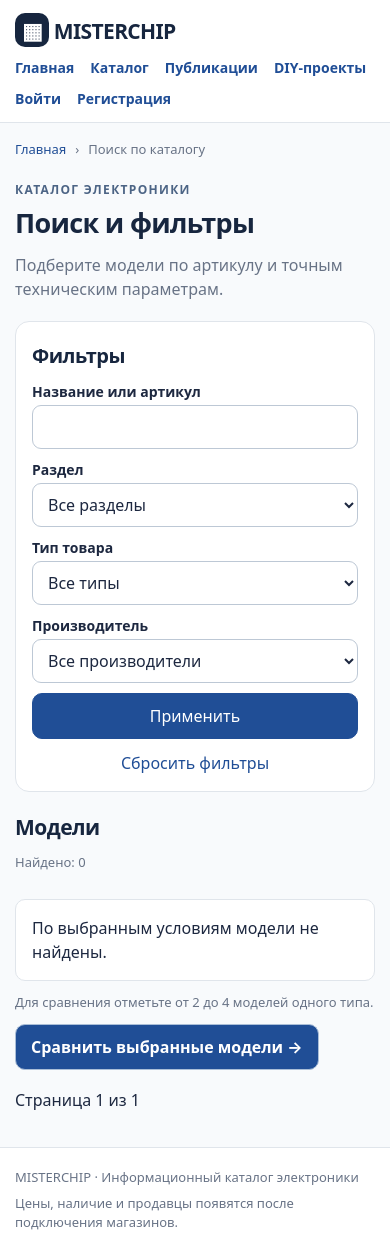
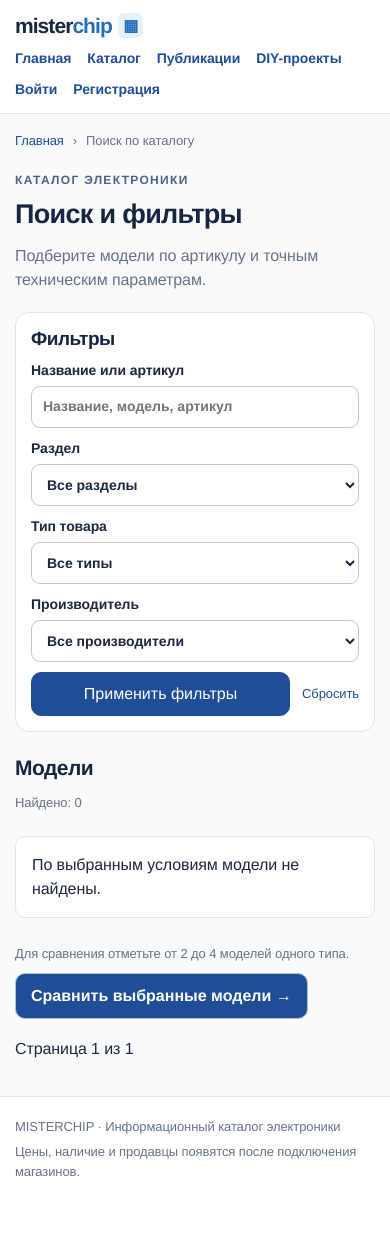
Before and after one commit to nikitinlaw/misterchip, a Django app: page /catalog/search/ in a window 390 px wide. After the commit the page ends 1177 px from the top, so only its background shows below. Run offline with Django 5.2, Linux system fonts and the light colour scheme; data that the repository does not hold is empty; parts of the project's set-up code (start-up, migrations or seed data) failed here and were passed over.

Commit message:
ui: readable compact filter bar and lowercase brand on laptop screens

```diff
--- a/catalog/static/catalog/site.css
+++ b/catalog/static/catalog/site.css
@@ -344,3 +344,88 @@ textarea{padding:9px 11px}
   .hero{padding:21px 17px}
   .category-tile{padding:13px}
 }
+
+/* MISTERCHIP UI v2: compact catalog on laptop screens.
+   Font uses locally installed family/fallbacks; no third-party tracking. */
+:root{--ui-font:"Avenir Next","Helvetica Neue","Segoe UI",Arial,sans-serif}
+body{font-family:var(--ui-font);letter-spacing:-.006em}
+button,input,select,textarea{font-family:inherit}
+.brand{
+  display:inline-flex;align-items:center;gap:8px;flex-shrink:0;
+  text-decoration:none;font-size:23px;line-height:1;letter-spacing:-.045em;
+  font-weight:800;
+}
+.brand:hover{text-decoration:none}
+.brand-wordmark{white-space:nowrap}
+.brand-mister{color:#17263f}
+.brand-chip{color:#276eb8}
+.brand-symbol{
+  order:2;width:27px;height:27px;border-radius:6px;
+  font-size:16px;background:#e7f1fb;color:#276eb8;
+}
+/* Shared filter controls with predictable dimensions */
+.filter-panel h2{font-size:19px;margin:0 0 12px}
+.filter-form{display:flex;flex-direction:column;gap:10px;min-width:0}
+.filter-field{min-width:0}
+.filter-field label,.filter-field.filter-field{font-size:14px;font-weight:600}
+.filter-field label{display:block;margin-bottom:5px}
+.filter-field input,.filter-field select,
+.filter-field.filter-field > input,.filter-field.filter-field > select{
+  display:block;margin:0;width:100%;min-width:0;max-width:100%;
+  text-overflow:ellipsis;overflow:hidden;font-size:14px;
+  min-height:42px;
+}
+.filter-field:has(>select){min-width:0}
+.filter-form .filter-pair{gap:8px}
+.filter-pair label{min-width:0;flex:1}
+.filter-pair input{width:100%;min-width:0}
+.filter-specs{min-width:0;margin:3px 0 0;padding:12px 0 0}
+.filter-specs legend{font-size:14px;font-weight:700}
+.filter-specs-grid{display:grid;grid-template-columns:1fr;gap:11px}
+.filter-actions{display:flex;gap:12px;align-items:center;flex-wrap:wrap}
+.filter-actions button{flex:1;min-width:145px;padding:9px 12px;white-space:nowrap}
+.filter-actions .clear-filter{display:inline-block;text-align:center;margin:0;font-size:13px}
+.catalog-results{min-width:0}
+.search-result{display:grid;grid-template-columns:minmax(0,1fr) auto;gap:15px;align-items:center}
+.search-result-info{min-width:0}
+.search-result-info h3{margin:5px 0;overflow-wrap:anywhere}
+.search-result-info p{margin:0}
+.search-result-actions{display:flex;flex-direction:column;align-items:flex-end;gap:14px;justify-content:center}
+.search-result-actions .compare-check{white-space:nowrap;min-height:26px;cursor:pointer}
+.search-result-actions .tag{align-self:flex-end}
+.compare-note{margin:14px 0 9px}
+
+/* At ordinary laptop sizes, put the filters above results instead of
+   forcing them into a narrow sidebar beside cards. */
+@media(max-width:1599px){
+  .catalog-layout{grid-template-columns:minmax(0,1fr);gap:17px}
+  .filter-panel{order:0;padding:16px 19px}
+  .filter-panel h2{margin-bottom:9px}
+  .filter-form{display:grid;grid-template-columns:repeat(4,minmax(0,1fr));gap:12px;align-items:end}
+  .filter-specs{grid-column:1/-1;padding-top:10px}
+  .filter-specs-grid{grid-template-columns:repeat(3,minmax(0,1fr));gap:12px}
+  .filter-actions{grid-column:1/-1;justify-content:flex-end}
+  .filter-actions button{flex:0 0 auto}
+  .filter-panel .clear-filter{margin:0}
+  .catalog-results .section-heading{margin-bottom:12px}
+}
+@media(min-width:1101px) and (max-width:1599px){
+  .container{max-width:1180px}
+}
+@media(max-width:1100px){
+  .filter-form{grid-template-columns:repeat(2,minmax(0,1fr))}
+  .filter-specs-grid{grid-template-columns:repeat(2,minmax(0,1fr))}
+}
+@media(max-width:700px){
+  .brand{font-size:21px;gap:6px}
+  .brand-symbol{width:25px;height:25px}
+  .filter-form{grid-template-columns:1fr;gap:10px}
+  .filter-specs-grid{grid-template-columns:1fr}
+  .filter-panel{padding:15px}
+  .filter-actions{justify-content:stretch}
+  .filter-actions button{flex:1}
+  .search-result{grid-template-columns:minmax(0,1fr);gap:10px}
+  .search-result-actions{flex-direction:row;justify-content:space-between;align-items:center}
+  .search-result-actions .tag{align-self:center}
+  .search-result-actions .compare-check{align-self:center}
+}
--- a/catalog/templates/catalog/base.html
+++ b/catalog/templates/catalog/base.html
@@ -12,8 +12,8 @@
 <a class="skip-link" href="#main">К основному содержимому</a>
 <header class="header">
   <div class="container header-inner">
-    <a class="brand" href="{% url 'home' %}" aria-label="MISTERCHIP — главная">
-      <span class="brand-symbol" aria-hidden="true">▦</span> MISTERCHIP
+    <a class="brand" href="{% url 'home' %}" aria-label="misterchip — главная">
+      <span class="brand-wordmark" aria-hidden="true"><span class="brand-mister">mister</span><span class="brand-chip">chip</span></span><span class="brand-symbol" aria-hidden="true">▦</span>
     </a>
     <nav class="nav" aria-label="Основная навигация">
       <a href="{% url 'home' %}">Главная</a>
--- a/catalog/templates/catalog/search.html
+++ b/catalog/templates/catalog/search.html
@@ -2,56 +2,108 @@
 {% block title %}Поиск моделей — MISTERCHIP{% endblock %}
 {% block content %}
 <div class="breadcrumbs"><a href="{% url 'home' %}">Главная</a><span>›</span><span>Поиск по каталогу</span></div>
-<div class="page-heading"><span class="eyebrow">Каталог электроники</span><h1>Поиск и фильтры</h1>
-<p class="subtle">Подберите модели по артикулу и точным техническим параметрам.</p></div>
+<div class="page-heading">
+  <span class="eyebrow">Каталог электроники</span><h1>Поиск и фильтры</h1>
+  <p class="subtle">Подберите модели по артикулу и точным техническим параметрам.</p>
+</div>
 <div class="catalog-layout">
-  <aside class="panel filter-panel">
+  <aside class="panel filter-panel" aria-label="Фильтрация товаров">
     <h2>Фильтры</h2>
-    <form method="get" action="{% url 'catalog_search' %}">
-      <label for="q">Название или артикул</label><input id="q" name="q" value="{{ query }}">
-      <label for="category">Раздел</label><select id="category" name="category"><option value="">Все разделы</option>
-      {% for category in categories %}<option value="{{ category.slug }}"{% if selected_category == category.slug %} selected{% endif %}>{{ category.name }}</option>{% endfor %}</select>
-      <label for="type">Тип товара</label><select id="type" name="type"><option value="">Все типы</option>
-      {% for type in types %}<option value="{{ type.pk }}"{% if selected_type.pk == type.pk %} selected{% endif %}>{{ type.category.name }} — {{ type.name }}</option>{% endfor %}</select>
-      <label for="brand">Производитель</label><select id="brand" name="brand"><option value="">Все производители</option>
-      {% for brand in brands %}<option value="{{ brand.slug }}"{% if selected_brand == brand.slug %} selected{% endif %}>{{ brand.name }}</option>{% endfor %}</select>
-      {% if selected_type %}<fieldset><legend>Параметры: {{ selected_type.name }}</legend>
+    <form method="get" action="{% url 'catalog_search' %}" class="filter-form">
+      <div class="filter-field">
+        <label for="q">Название или артикул</label>
+        <input id="q" name="q" value="{{ query }}" type="search" placeholder="Название, модель, артикул">
+      </div>
+      <div class="filter-field">
+        <label for="category">Раздел</label>
+        <select id="category" name="category">
+          <option value="">Все разделы</option>
+          {% for category in categories %}
+          <option value="{{ category.slug }}"{% if selected_category == category.slug %} selected{% endif %}>{{ category.name }}</option>
+          {% endfor %}
+        </select>
+      </div>
+      <div class="filter-field">
+        <label for="type">Тип товара</label>
+        <select id="type" name="type">
+          <option value="">Все типы</option>
+          {% for type in types %}
+          <option value="{{ type.pk }}"{% if selected_type.pk == type.pk %} selected{% endif %}>{{ type.category.name }} — {{ type.name }}</option>
+          {% endfor %}
+        </select>
+      </div>
+      <div class="filter-field">
+        <label for="brand">Производитель</label>
+        <select id="brand" name="brand">
+          <option value="">Все производители</option>
+          {% for brand in brands %}
+          <option value="{{ brand.slug }}"{% if selected_brand == brand.slug %} selected{% endif %}>{{ brand.name }}</option>
+          {% endfor %}
+        </select>
+      </div>
+      {% if selected_type %}
+      <fieldset class="filter-specs">
+        <legend>Параметры: {{ selected_type.name }}</legend>
+        <div class="filter-specs-grid">
           {% for filter in filters %}
           {% if filter.kind == "range" %}
+          <div class="filter-field">
             <p class="filter-name">{{ filter.label }} {% if filter.unit %}({{ filter.unit }}){% endif %}</p>
             <div class="filter-pair">
               <label>От <input type="number" step="any" name="{{ filter.min_key }}" value="{{ filter.min_value }}"></label>
               <label>До <input type="number" step="any" name="{{ filter.max_key }}" value="{{ filter.max_value }}"></label>
             </div>
+          </div>
           {% elif filter.kind == "choice" %}
-          <label>{{ filter.label }} <select name="{{ filter.name }}"><option value="">Любое</option>
-          {% for option in filter.choices %}<option value="{{ option }}"{% if filter.value == option %} selected{% endif %}>{{ option }}</option>{% endfor %}</select></label>
+          <label class="filter-field">{{ filter.label }}
+            <select name="{{ filter.name }}">
+              <option value="">Любое</option>
+              {% for option in filter.choices %}<option value="{{ option }}"{% if filter.value == option %} selected{% endif %}>{{ option }}</option>{% endfor %}
+            </select>
+          </label>
           {% elif filter.kind == "boolean" %}
-          <label>{{ filter.label }} <select name="{{ filter.name }}"><option value="">Любое</option>
+          <label class="filter-field">{{ filter.label }}
+            <select name="{{ filter.name }}">
+              <option value="">Любое</option>
               <option value="true"{% if filter.value == "true" %} selected{% endif %}>Да</option>
-          <option value="false"{% if filter.value == "false" %} selected{% endif %}>Нет</option></select></label>
-        {% else %}<label>{{ filter.label }}<input name="{{ filter.name }}" value="{{ filter.value }}"></label>{% endif %}
-      {% endfor %}</fieldset>{% endif %}
-      <button class="full-width" type="submit">Применить</button>
-      <a class="clear-filter" href="{% url 'catalog_search' %}">Сбросить фильтры</a>
+              <option value="false"{% if filter.value == "false" %} selected{% endif %}>Нет</option>
+            </select>
+          </label>
+          {% else %}
+          <label class="filter-field">{{ filter.label }}<input name="{{ filter.name }}" value="{{ filter.value }}"></label>
+          {% endif %}
+          {% endfor %}
+        </div>
+      </fieldset>
+      {% endif %}
+      <div class="filter-actions">
+        <button type="submit">Применить фильтры</button>
+        <a class="clear-filter" href="{% url 'catalog_search' %}">Сбросить</a>
+      </div>
     </form>
   </aside>
-  <section>
-    <div class="section-heading"><div><h2>Модели</h2><p class="small subtle">Найдено: {{ page.paginator.count }}</p></div></div>
+  <section class="catalog-results" aria-label="Найденные модели">
+    <div class="section-heading">
+      <div><h2>Модели</h2><p class="small subtle">Найдено: {{ page.paginator.count }}</p></div>
+    </div>
     {% for error in errors %}<p role="alert" class="form-error">{{ error }}</p>{% endfor %}
     <form action="{% url 'catalog_compare' %}" method="get">
       <div class="search-result-list">
         {% for product in page %}
         <article class="search-result">
-            <label class="compare-check"><input type="checkbox" name="ids" value="{{ product.pk }}"> Сравнить</label>
-            <div><span class="eyebrow">{{ product.product_type.name }} · {{ product.brand.name }}</span>
+          <div class="search-result-info">
+            <span class="eyebrow">{{ product.product_type.name }} · {{ product.brand.name }}</span>
             <h3><a href="{% url 'product_detail' product.slug %}">{{ product.title }}</a></h3>
             <p class="small subtle">MPN: {{ product.mpn }}</p>
-            </div><span class="tag">Без цены</span>
+          </div>
+          <div class="search-result-actions">
+            <span class="tag">Без цены</span>
+            <label class="compare-check"><input type="checkbox" name="ids" value="{{ product.pk }}"> Сравнить</label>
+          </div>
         </article>
         {% empty %}<p class="empty-state">По выбранным условиям модели не найдены.</p>{% endfor %}
       </div>
-      <p class="small subtle">Для сравнения отметьте от 2 до 4 моделей одного типа.</p>
+      <p class="small subtle compare-note">Для сравнения отметьте от 2 до 4 моделей одного типа.</p>
       <button type="submit" class="secondary-action">Сравнить выбранные модели →</button>
     </form>
     <nav class="pagination" aria-label="Страницы каталога">
```
Also changed, not shown: catalog/test_public_catalog.py (+9 -0 lines). Lines whose indentation alone changed are shown as unchanged.
